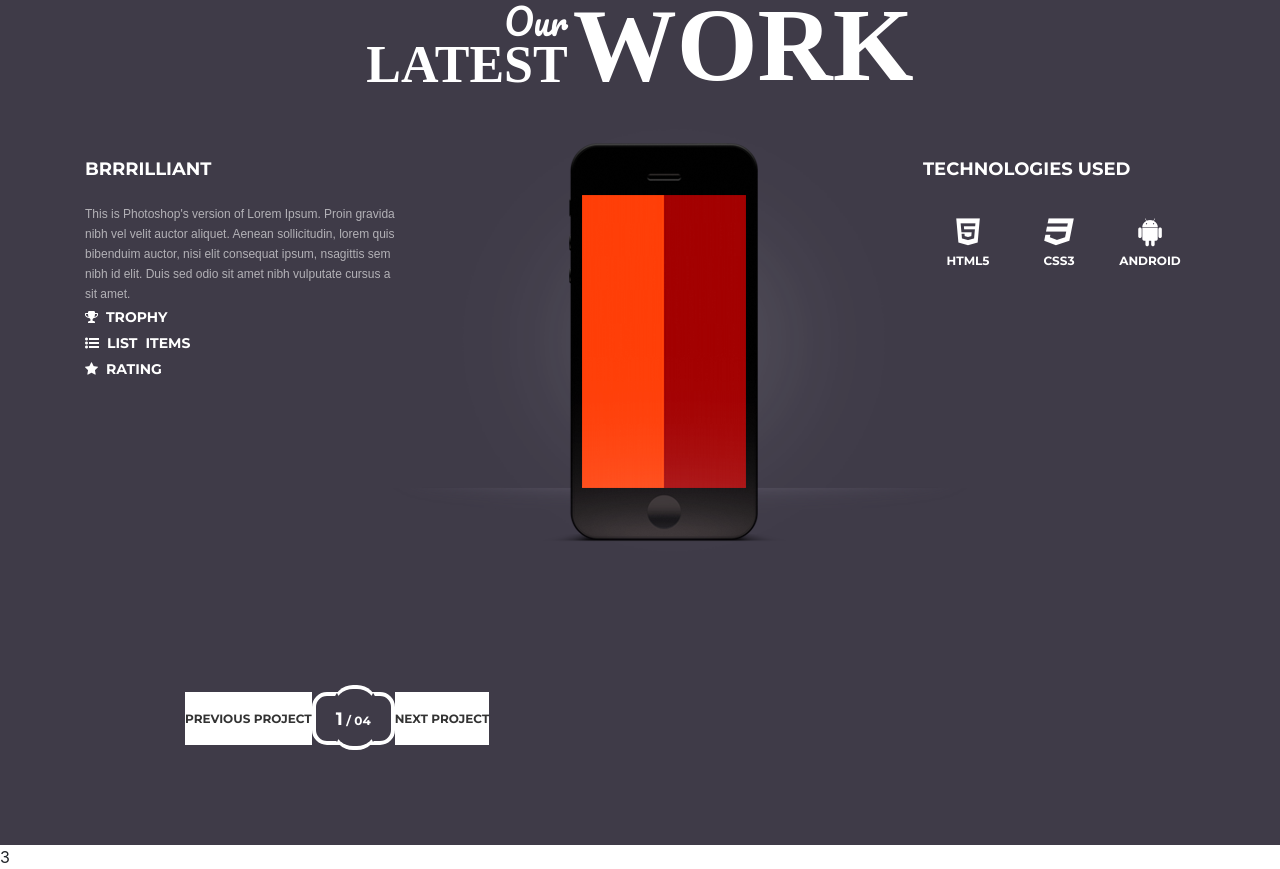
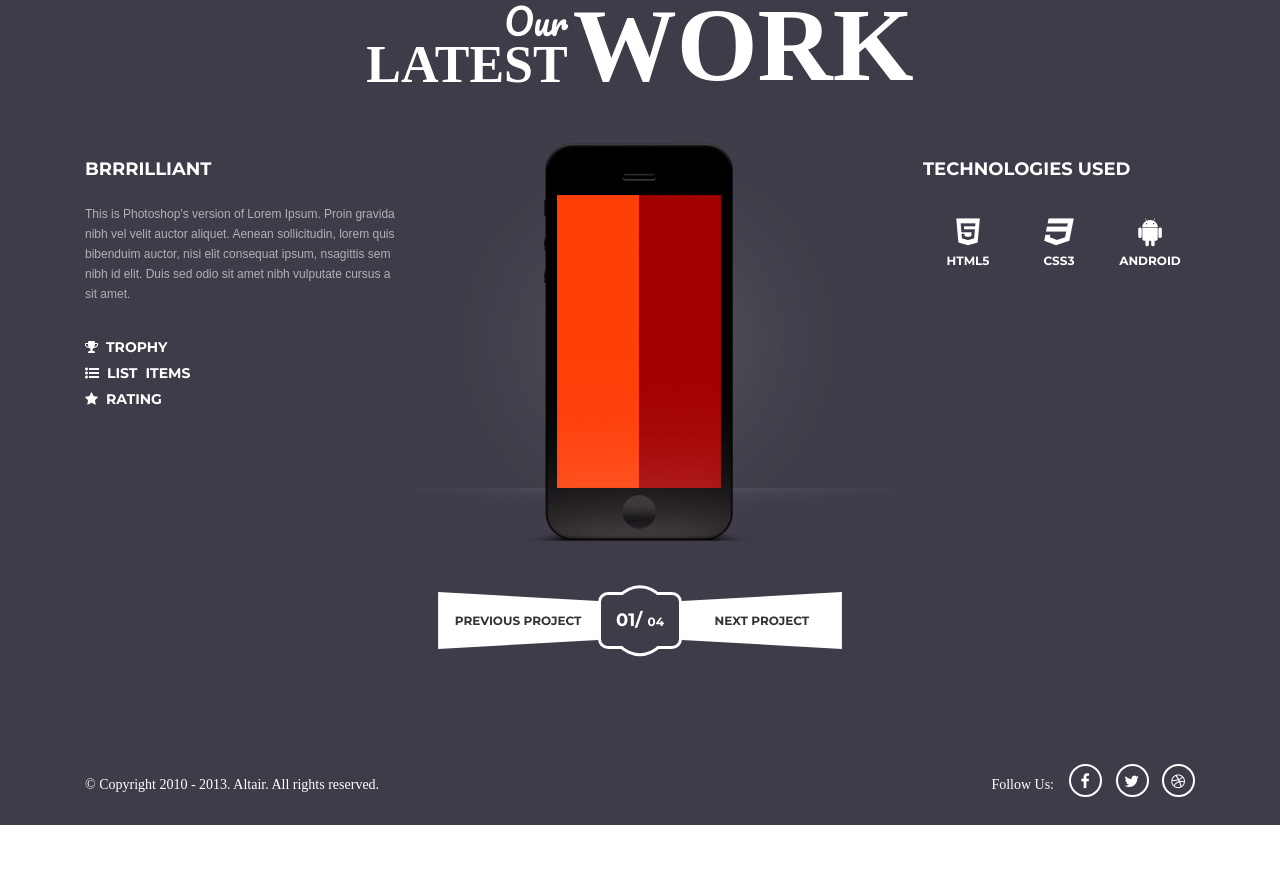
Before and after one commit to Persovt/altair.github.io, a plain HTML site: page docs/index.html in a window 1280 px wide. Shown: the part 1069-1938 px from the top of the page. After the commit the page ends 1894 px from the top, so only its background shows below. Drawn offline with Linux system fonts and the light colour scheme; a web font is replaced by a local one.

Commit message:
second commit

```diff
--- a/docs/index.html
+++ b/docs/index.html
@@ -24,7 +24,7 @@
                     <li class="nav-item"> <a href="" class="nav-link">process</a></li>
                     <li class="nav-item"> <a href="" class="nav-link">blog</a></li>
                     <li class="nav-item"> <a href="" class="nav-link">fun facts</a></li>
-                   <a href="" class="mail"><i class="fa fa-border fa-envelope-o" aria-hidden="true"></i></a>
+                   <a href="" class="fa-icon"><i class="fa fa-border fa-envelope-o" aria-hidden="true"></i></a>
                 </ul>
             </nav>
         </header>
@@ -58,7 +58,7 @@
                         </div>
                     </div>
                         <div class="middle-block d-flex justify-content-between">
-                        <div class="briliant d-flex flex-column justify-content-start">
+                            <div class="briliant d-flex flex-column ">
                                 <h1 class="briliant__title">Brrrilliant</h1>
                                 <p class="briliant__body">This is Photoshop's version  of Lorem Ipsum. Proin gravida
                                     nibh vel velit auctor aliquet. Aenean sollicitudin, lorem
@@ -71,7 +71,7 @@
                                     <p class="briliant__rating"><i class="fa fa-star" aria-hidden="true"></i> rating</p>
                             </div>
 
-                        <div class="phone">
+                            <div class="phone ">
 
                                         <img class="phone-image"src="./img/iPhone.png" alt="iphone">
                                         <div class="phone-background"></div>
@@ -96,23 +96,30 @@
                                 </div>
                             </div>
                     </div>
-                    <div class="selectproject d-flex">
-
-                            <a class="selectproject__previous" href="">previous project</a>
-
-                        <div class="selectproject__currect">
-                            <p> <span class="selectproject__currectpage">1</span> / <span class="selectproject__totalpage">04</span> </p>
+                   <div class="selectpage d-flex justify-content-center ">
+                        <div class="selectpage__previos d-flex justify-content-center align-items-center">previous project</div>
+                       <div class="selectpage__number">
+                           <span class="selectpage__currect">01</span>
+                           <div class="selectpage__background"></div>
+                           <span class="selectpage__total">04</span>
                        </div>
-
-                            <a class="selectproject__next" href="">next project</a>
-
+                       <div class="selectpage__next d-flex justify-content-center align-items-center">next project</div>
                    </div>
             </div>
             </section>
 
         </main>
-        <footer>
-    3
+        <footer class="footer">
+            <div class="container d-flex justify-content-between align-items-center">
+                <div class="licence">© Copyright 2010 - 2013. Altair. All rights reserved.</div>
+                <div class="followUs d-flex align-items-center">Follow Us:
+                   <div class="social ">
+                    <a href="" class="fa-icon">  <i class="fa fa-facebook socialicon" aria-hidden="true"></i></a>
+                    <a href="" class="fa-icon"><i class="fa fa-twitter" aria-hidden="true"></i></a>
+                    <a href="" class="fa-icon"> <i class="fa fa-dribbble" aria-hidden="true"></i></a>
+                    </div>
+                </div>
+            </div>
         </footer>
     </div>
     <script src="./js/script.js"></script>
--- a/docs/style/scss/_fonts.scss
+++ b/docs/style/scss/_fonts.scss
@@ -1,5 +1,6 @@
 
     @font-face { font-family: 'Mistral';  src: local('Mistral'), url('https://nomail.com.ua/files/woff/13f2e175662afea601b06f8203307bb0.woff') format('woff'); }
     @font-face { font-family: 'KenyanCoffeeRg';  src: local('KenyanCoffeeRg-Bold'), url('https://nomail.com.ua/files/woff/5bc010a080942e362f4a5aa22a07c9e7.woff') format('woff'); }
+    @font-face { font-family: 'Myriad-Pro';  src: local('MyriadPro-Regular'), url('https://nomail.com.ua/files/woff/4dc5956a31b5832b356867433bb4e516.woff') format('woff'); }
     @import url('https://fonts.googleapis.com/css2?family=Montserrat:wght@700&display=swap');
     @import url('https://fonts.googleapis.com/css2?family=Pacifico&display=swap');
--- a/docs/style/scss/style.scss
+++ b/docs/style/scss/style.scss
@@ -42,7 +42,7 @@
         font-weight: 400;
         line-height: 42px;
     }
-    .mail{
+    .fa-icon{
        margin-left: 10px;
         color: black;
         font-size: 15px;
@@ -170,6 +170,7 @@
 		// .briliant__body
 
 		&__body {
+        margin-bottom: 30px;
         opacity: 0.6;
         color: #ffffff;
         font-family: Arial, Helvetica, sans-serif;
@@ -191,7 +192,7 @@
 .technologyUse {
 
     // .technologyUse__title
-
+    padding-left: 50px;
     &__title {
         color: #ffffff;
         font-family: Montserrat;
@@ -280,86 +281,145 @@
 
 }
 
-.selectproject {
-    margin-top: 50px;
-    padding: 100px;
+.selectpage {
+    padding-bottom: 95px;
+    padding-top: 50px;
+    // .selectpage__number
 
-    font-family: Montserrat;
-    font-size: 12px;
-    font-weight: 700;
-    line-height: 53px;
-    text-transform: uppercase;
-    // .selectproject__previous
+    &__number {
 
-    &__previous {
+        color:white;
+        font-family: Montserrat;
+        font-size: 18px;
+        font-weight: 700;
+        border-radius: 10px;
+        padding: 12px 15px;
+        text-transform: uppercase;
+        display: inline-block;
+        background-color: #3f3b48;
+        border: 3px solid white;
+        position: relative;
+        z-index: 3;
+    }
 
-                /* Style for "previous p" */
+
+    &__background{
+        position: absolute;
+        width: 100%;
+        height: 100%;
+        background-color: #3f3b48;
+        top: 0;
+        left: 0;
+        border-radius: 10px;
+        z-index: 1;
+    }
+    &__number::after{
+        content: ' ';
+        position: absolute;
+        border: 3px solid white;
+        left: 50%;
+        margin-right: -50%;
+        transform: translate(-50%, -50%);
+        top: 50%;
+        width: 80%;
+        height: 140%;
+        border-radius: 50%;
+        background-color: #3f3b48;
+        z-index: -1;
+    }
+    // .selectpage__currect
+
+    &__currect {
+        position: relative;
+        z-index: 2;
+    }
+
+    &__currect::after {
+        content: '/';
+        display: inline-block;
 
 
     }
-    a{color: #333333; }
-    a:hover{
-        color:#635f6d;
-        text-decoration: none;
+
+    // .selectpage__total
+
+    &__total {
+        position: relative;
+        z-index: 2;
+        font-size: 12px;
+        transform: translateY(-0.8rem) translateX(-.2rem);
     }
-    &__next, &__previous{
 
-        background-color: white;
+    &__previos, &__next{
+        position: relative;
+        z-index: 0;
+        width: 160px;
+        color: #333333;
+        font-family: Montserrat;
+        font-size: 12px;
+        font-weight: 700;
+        line-height: 53px;
+        text-transform: uppercase;
+        cursor: pointer;
     }
-    // .selectproject__currect
-
-    &__currect {
-        z-index: 20;
-        border: 4px solid white ;
-        border-radius:15px;
-        padding: 0 20px;
-        position: relative;
-        line-height: 1;
-        display: flex;
-        align-items: center;
-        justify-content: center;
+    &__previos::after,  &__next::after{
+        content: ' ';
+        background: white;
+        position: absolute;
+        top: 0;
+       left: 0;
+       width: 100%;
+       height: 100%;
+       z-index: -1;
     }
-    &__currect::before{
-        content: ' ';
-        position: absolute;
-        width: 25px;
-        height: 65px;
+    &__previos::after{
+        clip-path: polygon(0 0, 100% 9px, 100% calc(100% - 9px), 0 100%);
+    }
+     &__next::after{
+       clip-path: polygon(100% 0, 100% 100%, 0 calc(100% - 9px), 0 9px);
+     }
+}
 
 
-
-        border: 2px solid transparent ;
-        border-radius: 20px;
-        background-color: #3f3b48;
-        padding: 0 20px;
-        left: 23%;
-        top: -11px;
-        z-index: -10;
-        //transform: rotate( 90deg);
-        border-top: 4px solid white;
-        border-bottom: 4px solid white;
-
+/*===================footer=================*/
+.footer{
+    padding: 20px 0;
+    background-color: #3f3b48;
+    color: #ffffff;
+    font-family: "Myriad Pro";
+    font-size: 14px;
+    font-weight: 400;
+    line-height: 25px;
+    .social{
+        margin-left: 5px;
+        .fa-icon{
+            margin-left: 10px;
+        }
     }
 
-      // .selectproject__next
-
-      &__next {
-
-
-                /* Style for "next proje" */
-
-    }
-
-    // .selectproject__currectpage
-
-    &__currectpage {
-
-        font-size: 18px;
-    }
-
-    // .selectproject__totalpage
-
-    &__totalpage {
-    }
-
-
+    .fa-icon{
+         color: white;
+         text-transform: uppercase;
+         letter-spacing: 0.75px;
+         text-align: center;
+         border-radius: 50%;
+         i{
+             position: relative;
+             font-size: 16px;
+             width: 33px;
+             height: 33px;
+         }
+         i:before{
+            position: absolute;
+            width: 100%;
+            height: 100%;
+            top: 0;
+            left: 0;
+            display: flex;
+            align-items: center;
+            justify-content: center;
+            border: 2px solid white;
+            border-radius: 50%;
+         }
+     }
 }
```
Also changed, not shown: docs/img/.png (added), docs/style/css/style.css. Lines whose indentation alone changed are shown as unchanged.
